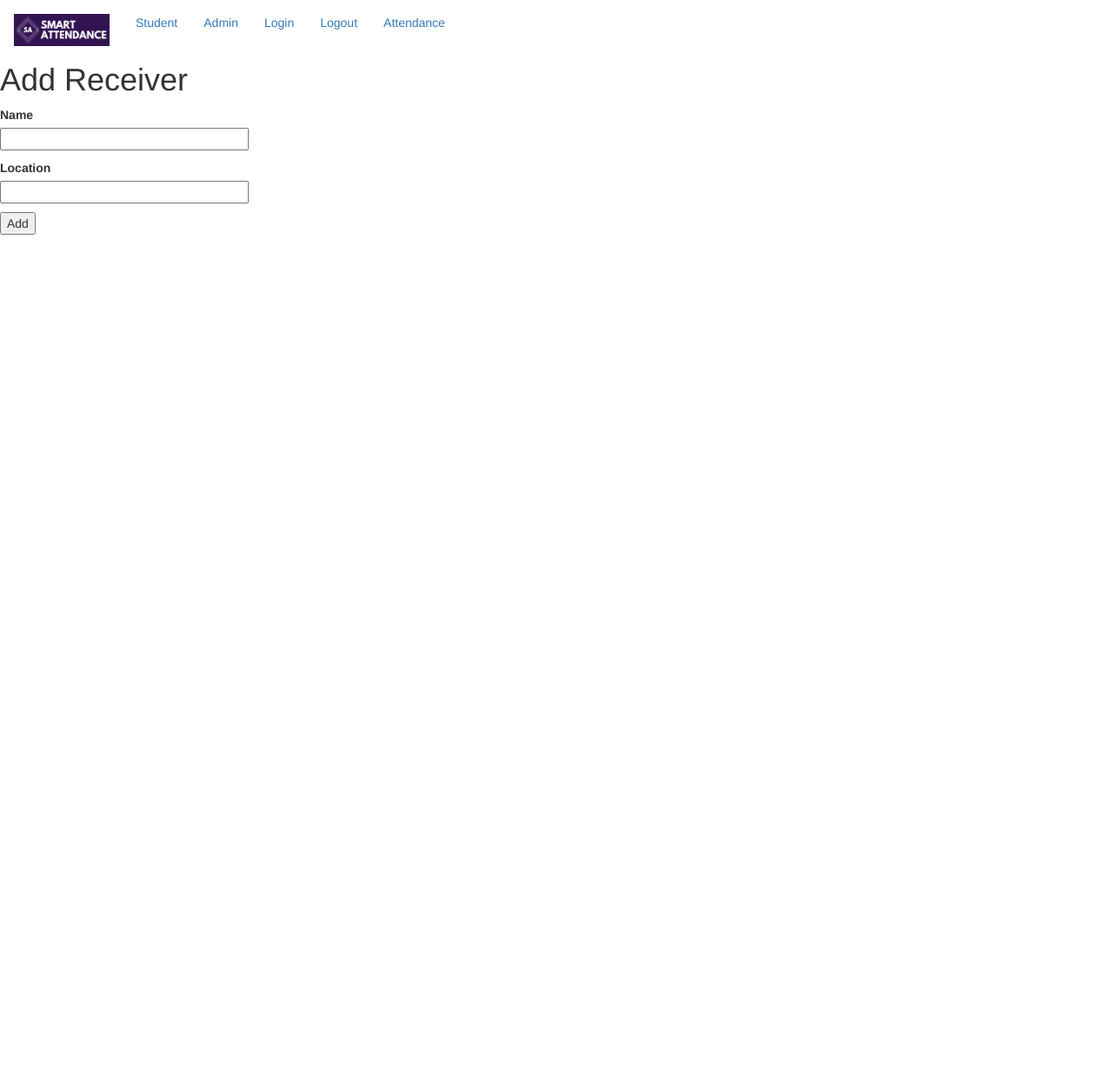
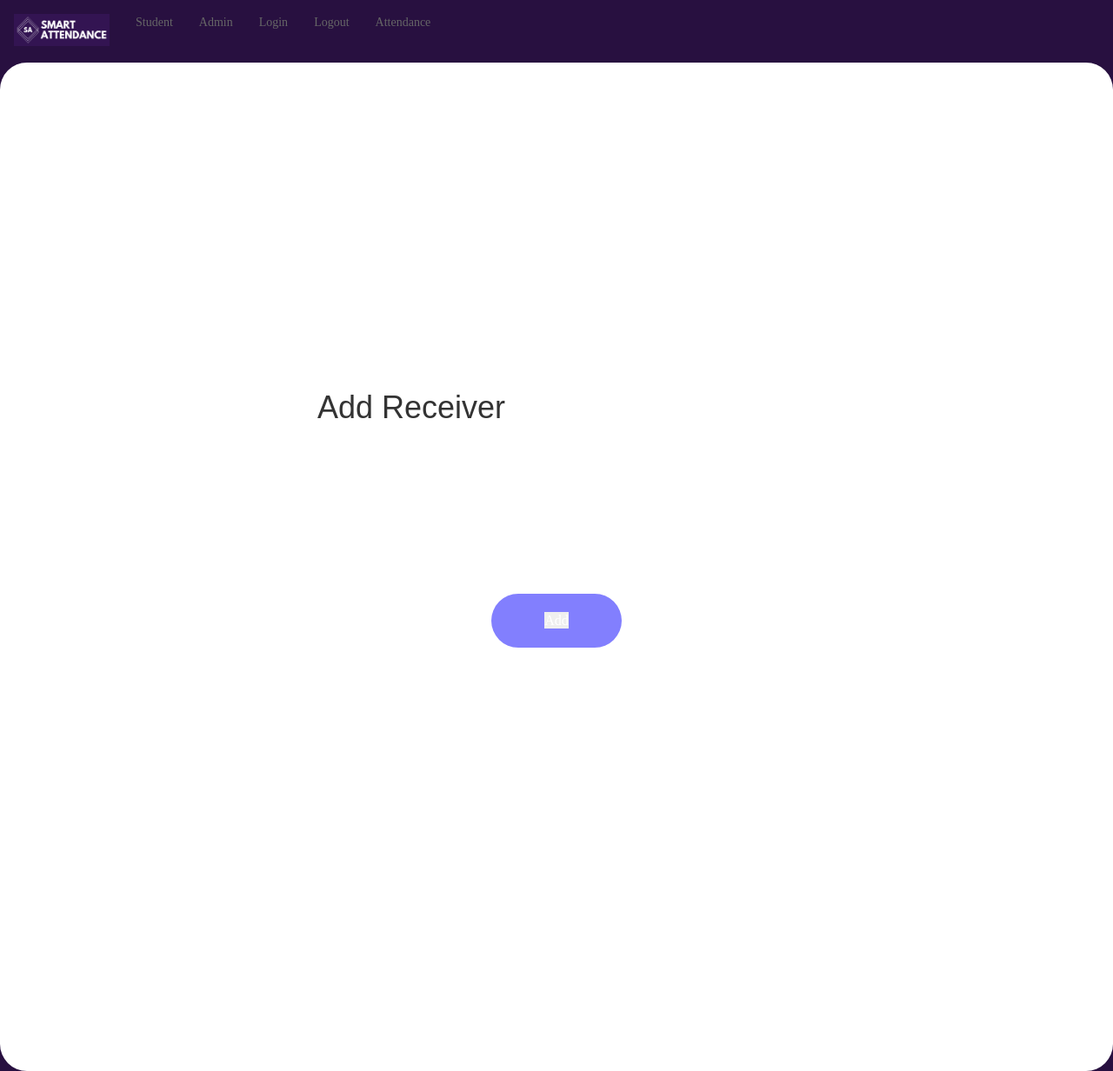
Before and after one commit to paulcheong8/newproject, a Flask app: page /admin/addReceiver in a window 1280 px wide. Shown: the whole page at 87% size. Before the commit the page ends 270 px from the top, so only its background shows below. Run offline with Flask 2, Linux system fonts and the light colour scheme; the visitor is signed in with stand-in values (Sample User, id 1); some libraries are stand-ins or nearby versions; some web fonts are replaced.

Commit message:
changes to adminaddreceiver.html
Signed-off-by: Boon Hui Chiann <hcboon.2017@sis.smu.edu.sg>

```diff
--- a/base/app/templates/adminaddreceiver.html
+++ b/base/app/templates/adminaddreceiver.html
@@ -1,19 +1,19 @@
 {% extends "base.html" %}
 
 {% block content %}
-    <h1>Add Receiver</h1>
-    <form action="http://127.0.0.1:5000/addReceiver" method="post" novalidate>
-        {{ form.hidden_tag() }}
-
-            {% with messages = get_flashed_messages() %}
-            {% if messages %}
-            <ul>
-                {% for message in messages %}
-                <li>{{ message }}</li>
-                {% endfor %}
-            </ul>
-            {% endif %}
-            {% endwith %}
+<html>
+    <head>
+        <title>Smart Attendance</title>
+        <link rel="stylesheet" href="{{ url_for('static', filename='css/main.css') }}">
+        <link rel="stylesheet" href="{{ url_for('static', filename='css/full.css') }}">
+        <link rel="stylesheet" href="{{ url_for('static', filename='css/util.css') }}">
+    </head>
+    <body>
+    <div class="container-contact100">
+        <div class="wrap-contact100">
+        <h1>Add Receiver</h1>
+        <form action="http://127.0.0.1:5000/addReceiver" method="post" novalidate>
+            {{ form.hidden_tag() }}
 
         <!-- <p>
             {{ form.name.label }}<br>
@@ -22,21 +22,42 @@
             <span style="color: red;">[{{ error }}]</span>
             {% endfor %}
         </p> -->
-        <p>
+        <div class="label">
             {{ form.name.label }}<br>
+        </div>
+        <div class="wrap-input100">
             {{ form.name(size=32) }}<br>
             {% for error in form.name.errors %}
             <span style="color: red;">[{{ error }}]</span>
             {% endfor %}
-        </p>
-        <p>
+            <span class="focus-input100"></span>
+        </div>
+        <div class="label">
             {{ form.location.label }} <br>
             {{ form.location(size=32) }} <br>
             {% for error in form.location.errors %}
             <span style="color: red;">[{{ error }}]</span>
             {% endfor %}
-        </p>
-        <p>{{ form.submit() }}</p>
+            <span class="focus-input100"></span>
+        </div>
+
+        {% with messages = get_flashed_messages() %}
+        {% if messages %}
+        <ul>
+            {% for message in messages %}
+            <li>{{ message }}</li>
+            {% endfor %}
+        </ul>
+        {% endif %}
+        {% endwith %}
+
+        <div class="container-contact100-form-btn">
+            <button class="contact100-form-btn">
+                <span>
+                {{ form.submit() }}
+                </span>
+            </button>
+        </div>
 
     </form>
 {% endblock %}
```
Also changed, not shown: 4 other files.
